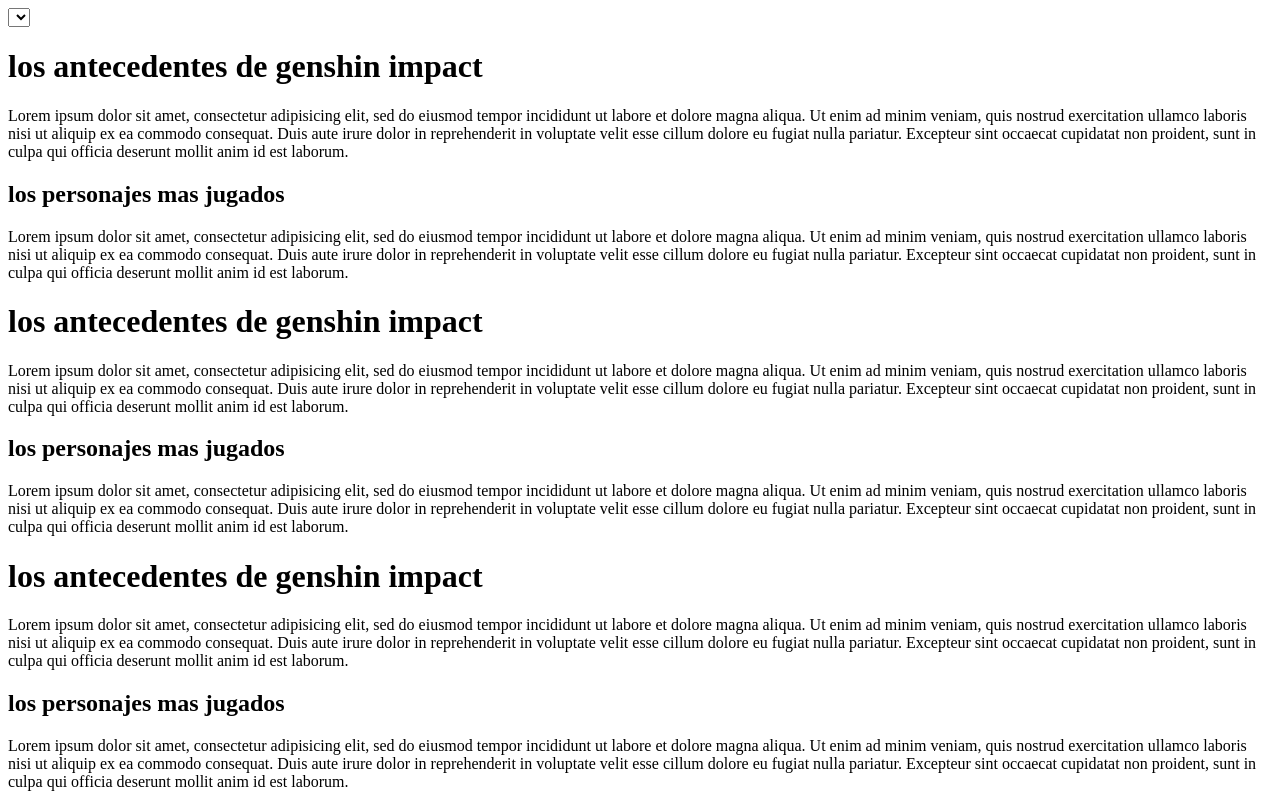
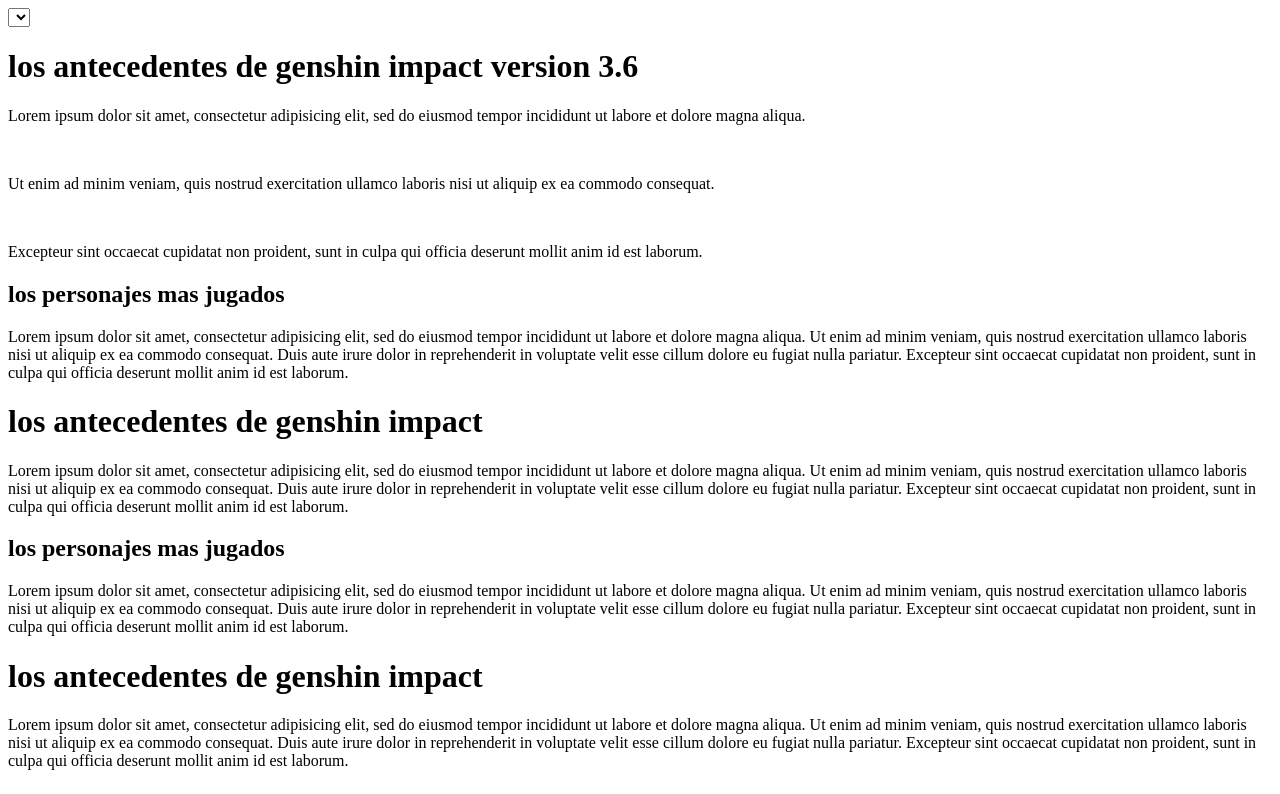
Before and after one commit to davidcarrillou/risita-ficticia-octo-, a plain HTML site: page files/index.html in a window 1280 px wide. Shown: the top 794 px of the page. Drawn offline with Linux system fonts and the light colour scheme.

Commit message:
se actualiza el contenido

```diff
--- a/files/index.html
+++ b/files/index.html
@@ -7,14 +7,15 @@
 </head>
 <body>
 	<select> fecha</select>
-	<h1> los antecedentes de genshin impact</h1>
+	<h1> los antecedentes de genshin impact version 3.6</h1>
 	<div>
 			<p> Lorem ipsum dolor sit amet, consectetur adipisicing elit, sed do eiusmod
-			tempor incididunt ut labore et dolore magna aliqua. Ut enim ad minim veniam,
-			quis nostrud exercitation ullamco laboris nisi ut aliquip ex ea commodo
-			consequat. Duis aute irure dolor in reprehenderit in voluptate velit esse
-			cillum dolore eu fugiat nulla pariatur. Excepteur sint occaecat cupidatat non
-			proident, sunt in culpa qui officia deserunt mollit anim id est laborum.</p>
+			tempor incididunt ut labore et dolore magna aliqua.</p>
+			<br>
+			<p>Ut enim ad minim veniam, quis nostrud exercitation ullamco laboris nisi ut aliquip ex ea commodo
+			consequat.</p>
+			<br>
+			<p>Excepteur sint occaecat cupidatat non proident, sunt in culpa qui officia deserunt mollit anim id est laborum.</p>
 	</div>
 
 	<h2> los personajes mas jugados</h2>
```
